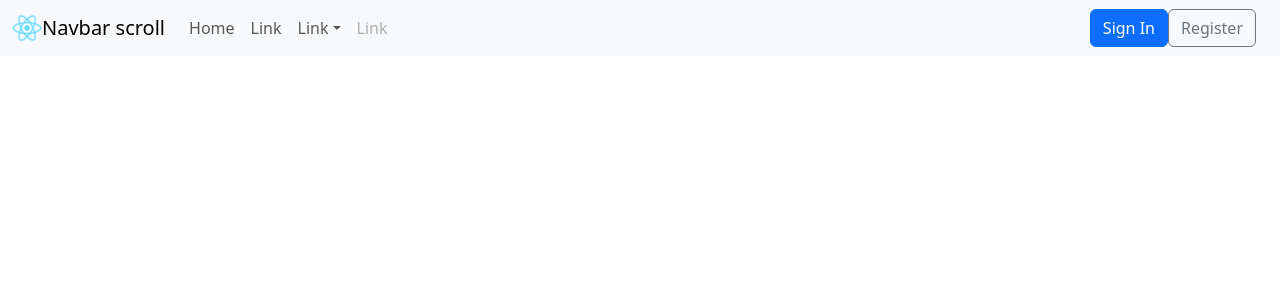
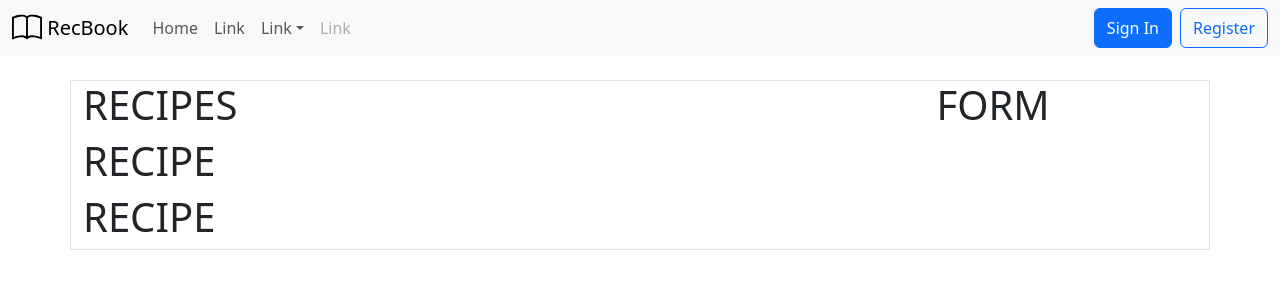
Before and after one commit to NazarElf/RecBook, a React (Create React App) app in the folder client/: page / in a window 1280 px wide. Shown: the top 300 px of the page. Built offline with nearby package versions, Linux system fonts and the light colour scheme.

Commit message:
Create Navbar and Create some grid structure

```diff
--- a/client/src/App.jsx
+++ b/client/src/App.jsx
@@ -1,27 +1,39 @@
 import React from "react";
-import { Navbar, Nav, Container, NavDropdown, Button } from 'react-bootstrap';
+import { Navbar, Nav, Container, NavDropdown, Button, Offcanvas, Col, Row } from 'react-bootstrap';
+import Recipes from "./components/Recipes/Recipes";
+import Form from "./components/Form/Form";
+//import AppHeader from "./components/NavBar/AppHeader";
 
 
 const App = () => {
     return (
+        <>
             <Navbar expand="lg" className="bg-body-tertiary">
                 <Container fluid>
                     <Navbar.Brand href="#">
                         <img
-                        src="/logo512.png" // Replace with your logo path
+                            src="/RecBook.svg" // Replace with your logo path
                             alt="Logo"
                             width="30"
                             height="30"
                             className="d-inline-block align-top"
-                    />Navbar scroll
+                        />{' '}RecBook
                     </Navbar.Brand>
                     <Navbar.Toggle aria-controls="navbarScroll" />
-                <Navbar.Collapse id="navbarScroll">
-                    <Nav
-                        className="me-auto my-2 my-lg-0"
-                        style={{ maxHeight: '100px' }}
-                        navbarScroll
-                    >
+                    <Navbar.Offcanvas id="navbarScroll">
+                        <Offcanvas.Header>
+                            <Offcanvas.Title>
+                                <img
+                                    src="/RecBook.svg" // Replace with your logo path
+                                    alt="Logo"
+                                    width="30"
+                                    height="30"
+                                    className="d-inline-block align-top"
+                                />{' '}RecBook
+                            </Offcanvas.Title>
+                        </Offcanvas.Header>
+                        <Offcanvas.Body>
+                            <Nav className="me-auto my-2 my-lg-0">
                                 <Nav.Link href="#action1">Home</Nav.Link>
                                 <Nav.Link href="#action2">Link</Nav.Link>
                                 <NavDropdown title="Link" id="navbarScrollingDropdown">
@@ -38,13 +50,25 @@ const App = () => {
                                     Link
                                 </Nav.Link>
                             </Nav>
-                    <Container className="d-flex justify-content-end">
-                        <Button>Sign In</Button>
-                        <Button variant="outline-secondary">Register</Button>
-                    </Container>
-                </Navbar.Collapse>
+                            <Nav className="gap-2">
+                                <Button>
+                                    Sign In
+                                </Button>
+                                <Button variant="outline-primary">
+                                    Register
+                                </Button>
+                            </Nav>
+                        </Offcanvas.Body>
+                    </Navbar.Offcanvas>
                 </Container>
             </Navbar>
+            <Container className="border mt-sm-4">
+            <Row fluid>
+                <Col sm={12} lg={8} className="order-sm-last order-lg-first"><Recipes/></Col>
+                <Col sm={12} lg={3} className="offset-lg-1"><Form/></Col>
+            </Row>
+            </Container>
+        </>
     )
 }
 
--- a/client/src/components/Form/Form.jsx
+++ b/client/src/components/Form/Form.jsx
@@ -0,0 +1,10 @@
+import React from "react";
+
+const Form = () =>
+{
+    return (
+        <h1>FORM</h1>
+    )
+}
+
+export default Form;
--- a/client/src/components/Recipes/Recipe.jsx
+++ b/client/src/components/Recipes/Recipe.jsx
@@ -0,0 +1,10 @@
+import React from "react";
+
+const Recipe = () =>
+{
+    return (
+        <h1>RECIPE</h1>
+    )
+}
+
+export default Recipe;
--- a/client/src/components/Recipes/Recipes.jsx
+++ b/client/src/components/Recipes/Recipes.jsx
@@ -0,0 +1,14 @@
+import React from "react";
+import Recipe from "./Recipe";
+
+const Recipes = () => {
+    return (
+        <>
+            <h1>RECIPES</h1>
+            <Recipe />
+            <Recipe />
+        </>
+    )
+}
+
+export default Recipes;
```
Also changed, not shown: client/public/RecBook.svg. Lines whose indentation alone changed are shown as unchanged.
